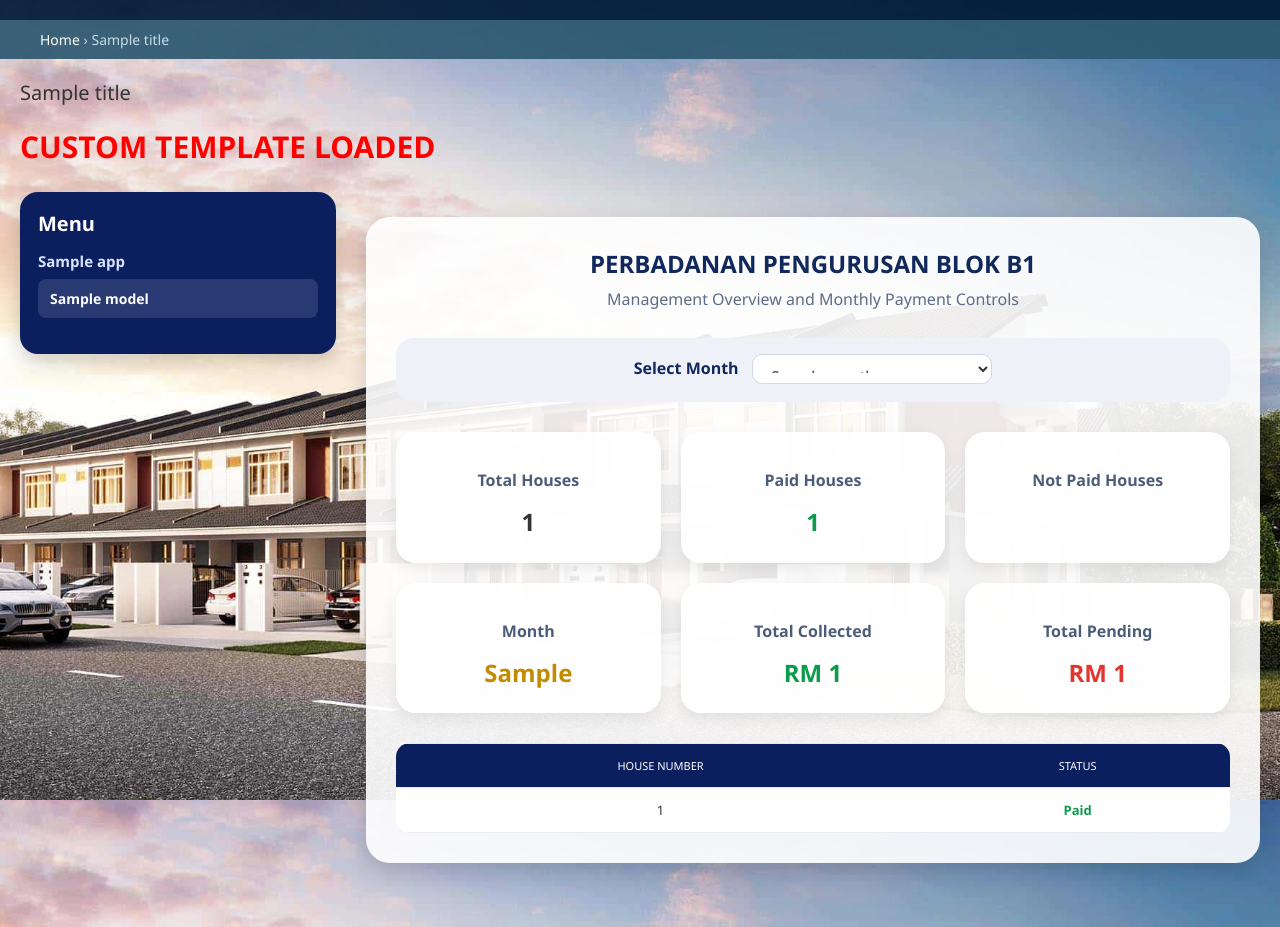
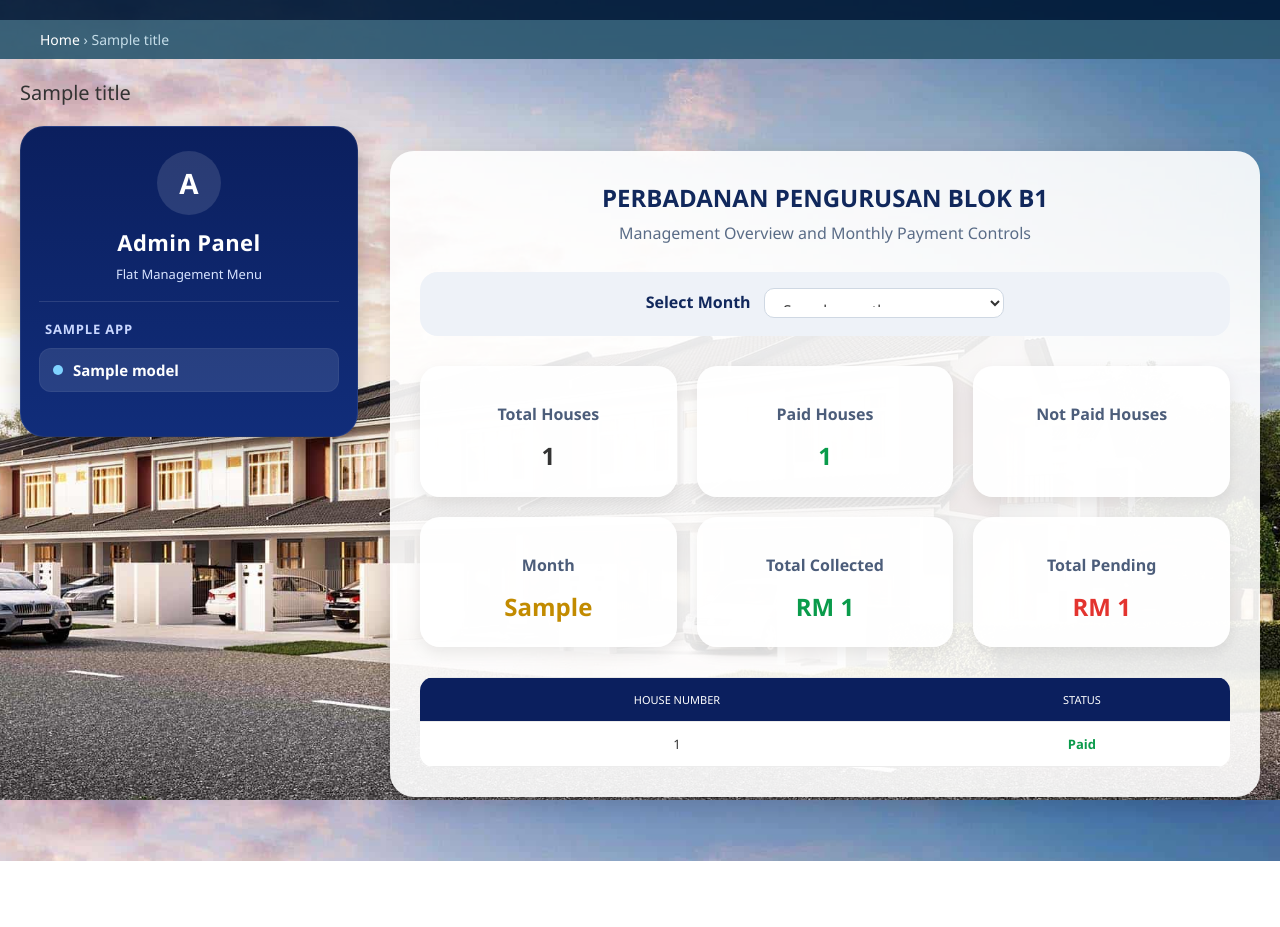
Before and after one commit to jeroinfoservice-cyber/flat_mgmt, a Django app: template templates/admin/custom_index.html in a window 1280 px wide. After the commit the page ends 861 px from the top, so only its background shows below. Run offline with Django 5.2, Linux system fonts and the light colour scheme; the template is opened without the code that fills it: most values are stand-ins (such as "Sample title", 1, 10 or a date in 2020).

Commit message:
Improve admin sidebar design

```diff
--- a/templates/admin/custom_index.html
+++ b/templates/admin/custom_index.html
@@ -2,32 +2,104 @@
 {% load static %}
 
 {% block content %}
-<p style="color:red; font-size:30px; font-weight:bold;">CUSTOM TEMPLATE LOADED</p>
+<div style="display:flex; gap:32px; align-items:flex-start; width:100%;">
 
-<div style="display:flex; gap:30px; align-items:flex-start; width:100%;">
+    <aside style="
+        width:300px;
+        min-width:300px;
+        background:linear-gradient(180deg, #0b1f5e 0%, #112d7a 100%);
+        border-radius:24px;
+        padding:24px 18px;
+        color:white;
+        box-shadow:0 12px 28px rgba(0,0,0,0.22);
+        border:1px solid rgba(255,255,255,0.08);
+        position:sticky;
+        top:20px;
+    ">
+        <div style="
+            text-align:center;
+            padding-bottom:18px;
+            margin-bottom:18px;
+            border-bottom:1px solid rgba(255,255,255,0.12);
+        ">
+            <div style="
+                width:64px;
+                height:64px;
+                margin:0 auto 12px auto;
+                border-radius:50%;
+                background:rgba(255,255,255,0.12);
+                display:flex;
+                align-items:center;
+                justify-content:center;
+                font-size:28px;
+                font-weight:bold;
+                color:white;
+            ">
+                A
+            </div>
 
-    <div style="width:280px; min-width:280px; background:#0b1f5e !important; border-radius:18px; padding:18px; color:white !important; box-shadow:0 8px 20px rgba(0,0,0,0.18);">
-        <h3 style="margin:0 0 14px 0; color:white !important; font-size:20px;">Menu</h3>
+            <h2 style="
+                margin:0;
+                font-size:22px;
+                font-weight:800;
+                color:white;
+                letter-spacing:0.4px;
+            ">
+                Admin Panel
+            </h2>
+
+            <p style="
+                margin:8px 0 0 0;
+                font-size:13px;
+                color:#d7e3ff;
+            ">
+                Flat Management Menu
+            </p>
+        </div>
 
         {% for app in available_apps %}
-            <div style="margin-bottom:18px;">
-                <div style="font-weight:bold; color:#d9e3ff !important; margin-bottom:8px; font-size:15px;">
+            <div style="margin-bottom:20px;">
+                <div style="
+                    font-size:13px;
+                    font-weight:700;
+                    text-transform:uppercase;
+                    letter-spacing:0.8px;
+                    color:#c9d7ff;
+                    margin:0 0 10px 6px;
+                ">
                     {{ app.name }}
                 </div>
 
                 {% for model in app.models %}
-                    <div style="margin-bottom:6px;">
-                        <a href="{{ model.admin_url }}"
-                           style="display:block !important; background:rgba(255,255,255,0.12) !important; color:white !important; text-decoration:none !important; padding:10px 12px !important; border-radius:8px !important; font-weight:600 !important;">
-                            {{ model.name }}
-                        </a>
-                    </div>
+                    <a href="{{ model.admin_url }}" style="
+                        display:flex;
+                        align-items:center;
+                        gap:10px;
+                        background:rgba(255,255,255,0.10);
+                        color:white !important;
+                        text-decoration:none !important;
+                        padding:12px 14px;
+                        border-radius:12px;
+                        margin-bottom:8px;
+                        font-weight:600;
+                        font-size:15px;
+                        box-shadow:inset 0 0 0 1px rgba(255,255,255,0.05);
+                        transition:all 0.2s ease;
+                    ">
+                        <span style="
+                            width:10px;
+                            height:10px;
+                            border-radius:50%;
+                            background:#7fd3ff;
+                            display:inline-block;
+                            flex-shrink:0;
+                        "></span>
+                        <span>{{ model.name }}</span>
+                    </a>
                 {% endfor %}
             </div>
-        {% empty %}
-            <p style="color:white !important;">No apps found.</p>
         {% endfor %}
-    </div>
+    </aside>
 
     <div style="flex:1;">
         <div class="dashboard-wrapper">
```
